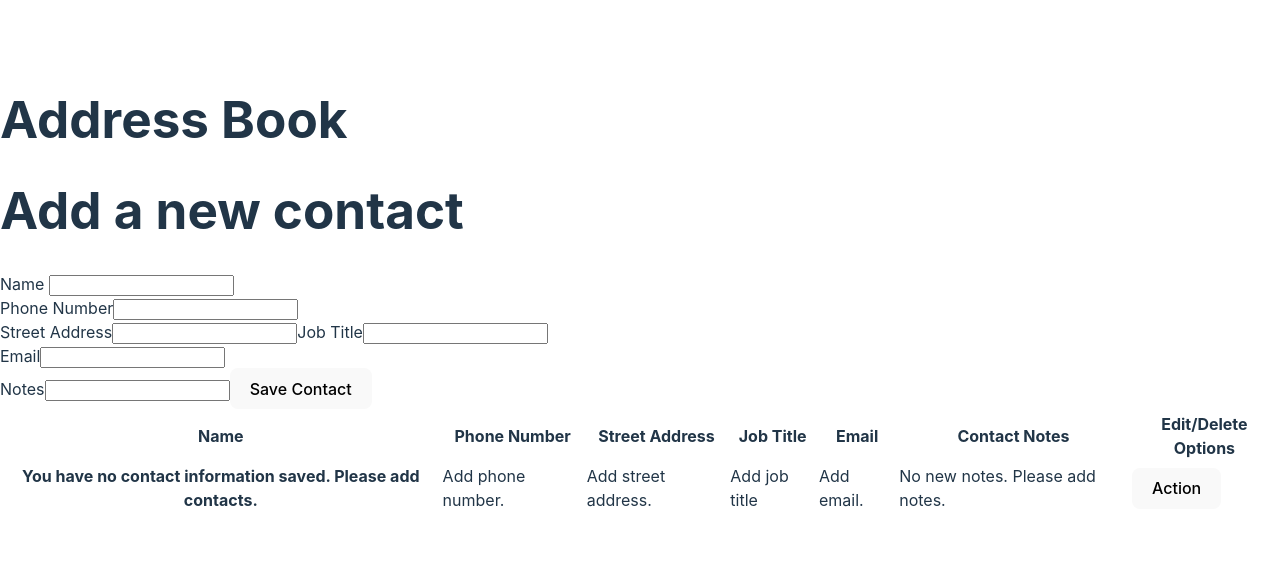
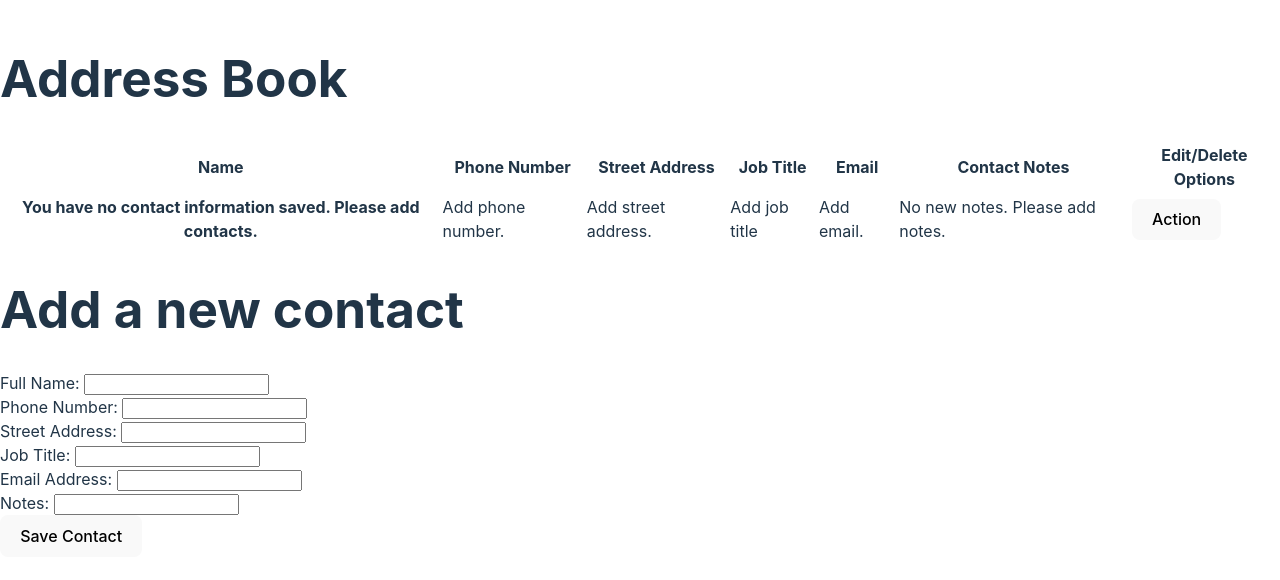
Before and after one commit to EvanTansil/addressbook, a React app: page / in a window 1280 px wide. Shown: the part 114-694 px from the top of the page. Built offline with nearby package versions, Linux system fonts and the light colour scheme; the HTML template or start-up script is replaced by a standard one.

Commit message:
refactor: temporarily remove Modal component (will restore once complete) and replace useFormik with Formik and useFormikContext

```diff
--- a/src/App.jsx
+++ b/src/App.jsx
@@ -1,17 +1,16 @@
-import React from 'react'
-import TableComponent from "./component/table.jsx"
+import React from 'react';
+import TableComponent from "./component/table.jsx";
 import ContactFormInputs from './field/contact-form.jsx';
-import Modal from './modal/modal.jsx';
+
+
 function App() {
 
   return (
     <>
 <h1>Address Book </h1>
-<modal btnName={'Add New Contact'}>
-<ContactFormInputs/>
-    </modal>
 <TableComponent/>
-    </>
+<ContactFormInputs />
+  </>
   )
 }
 
--- a/src/field/contact-form.jsx
+++ b/src/field/contact-form.jsx
@@ -1,73 +1,82 @@
 import React from 'react';
-import {useFormik} from 'formik';
+import {Formik, Form, useFormikContext} from 'formik';
 import axios from 'axios';
-import PhoneNumberInput from './phoneNumber';
-import EmailAddressInput from './emailAddress';
+
+const ContactTextField=({label, name,inputType})=>{
+    const{values, handleChange} = useFormikContext();
+
+    return(
+        <div>
+        <label htmlFor={name}>{label} </label>
+            <input
+             id={name}
+             name={name}
+             type={inputType}
+             value={values[name]}
+            onChange={handleChange}
+                />
+               </div>
+    );
+};
 
 const ContactFormInputs=()=>{
-const formik = useFormik({
-    initialValues:{
-        name: '',
+
+    return(
+        <div>
+<Formik
+    initialValues={{
+        fullName:'',
         phone_number:'',
         street_address:'',
         job_title:'',
         email_address:'',
-notes:'',
-    },
-    onSubmit :  async (values, {resetForm}) =>{
-        try{
-            const response= await axios.post();
-           console.log(response?.data);
+notes:''
+}}
+    onSubmit ={ (values, {resetForm}) =>{
+        alert(JSON.stringify(values, null, 6)); //Testing form submition
 resetForm()
-        } catch (error){
-    console.log('There was an error submiting your form', error)
+    }
+}
+    >
 
-      }
+    <Form> {/* Will handle form submit later */}
+            <h1>Add a new contact</h1>
+            <ContactTextField
+             name="fullName"
+             inputType="text"
+               label="Full Name: "
+               />
+<ContactTextField
+ name="phone_number"
+ inputType="tel"
+ label="Phone Number: "
+/>
+<ContactTextField
+name="street_address"
+inputType="text"
+label="Street Address: "
+/>
 
-},
-});
-return(
-    <div>
-    <form onSubmit={formik.handleSubmit}>
-            <h1>Add a new contact</h1>
-            <label htmlFor='name'>Name </label>
-            <input
-             id="name"
-             name="name"
-             type="text"
-              onChange={formik.handleChange}
-               value={formik.values?.name}/>
-<PhoneNumberInput formik={formik}/>
-<label htmlFor="street_address">Street Address</label>
-<input
-id="street_address"
-name="street_address"
-type="text"
-onChange={formik.handleChange}
-               value={formik.values?.street_address}
+<ContactTextField
+name="job_title"
+inputType="text"
+label="Job Title: "
 />
-<label htmlFor="job_title">Job Title</label>
-<input
-id="job_title"
-name="job_title"
-type="text"
-onChange={formik.handleChange}
-               value={formik.values?.job_title}
+<ContactTextField
+ name="email_address"
+ inputType="email"
+ label="Email Address: "
 />
-<EmailAddressInput formik={formik}/>
-<label htmlFor="notes">Notes</label>
-<input
-id="notes"
+<ContactTextField
 name="notes"
-type="text"
-onChange={formik.handleChange}
-               value={formik.values?.notes}
-
+inputType="text"
+               label="Notes: "
 />
 <button type="submit">Save Contact</button>
-    </form>
+    </Form>
+    </Formik>
     </div>
-)
+);
 };
 
 export default ContactFormInputs;
--- a/src/field/emailAddress.jsx
+++ b/src/field/emailAddress.jsx
@@ -1,17 +1,17 @@
 import react from 'react';
+import {useFormikContext} from 'formik';
 
-
-const EmailAddressInput=({formik})=>{
-
+const EmailAddressInput=({name, label, inputType})=>{
+const{values, handleChange} = useFormikContext();
     return(
         <div>
-    <label htmlFor='email_address'>Email</label>
+    <label htmlFor={name}>{label}</label>
 <input
- name="email"
- id='email_address'
- type='email'
- onChange={formik.handleChange}
-               value={formik.values.email_address}
+ name={name}
+ id={name}
+ type={InputType}
+ onChange={handleChange}
+               value={values[name]}
                />
                </div>
 )
--- a/src/main.jsx
+++ b/src/main.jsx
@@ -1,10 +1,10 @@
 import React from 'react'
 import ReactDOM from 'react-dom/client'
 import App from './App.jsx'
-import ReactModal from 'react-modal'
+import Modal from 'react-modal'
 import './index.css'
 
-ReactModal.setAppElement('#root');
+Modal.setAppElement('#root');
 
 ReactDOM.createRoot(document.getElementById('root')).render(
 <React.StrictMode>
--- a/src/modal/modal.jsx
+++ b/src/modal/modal.jsx
@@ -1,26 +1,30 @@
 import React, {useState,useEffect,useRef} from 'react';
+import modal from 'react-modal';
 
-import ReactModal from 'react-modal';
 
-const Modal =({btnName =''})=>{
+const Modal =({buttonName, children})=>{
 
     const [isModalOpen, setOpenModal] = useState(false);
-const handleOpen=()=>{
-    setOpenModal(true);
-};
-const handleClose=()=>{
-SetOpenModal(false);
-}
+const handleOpen= setOpenModal(true);
+
+const handleClose=setOpenModal(false);
+
 
 return(
-        <>
-        <button type="button">{btnName}</button>
-        <ReactModal isOpen={isModalOpen} contentLabel="Add contact"  onRequestClose={handleClose}>
-<button ref={closeButtonRef} onClick={handleClose}>Close</button>
-
-        </ReactModal>
-        </>
+        <div>
+        <button type="button" onClick={handleOpen}>{buttonName}</button>
+        <ReactModal
+         isOpen={false}
+          contentLabel="Add contact"
+            onRequestClose={handleClose}
+             shouldCloseOnEsc={true}
+              role="dialogue"
+              >
+<button  type="button" onClick={handleClose}>Close</button>
+    {children}
+    </ReactModal>
+        </div>
     )
 };
 
-export default Modal;
+export default ModalComponent;
```
